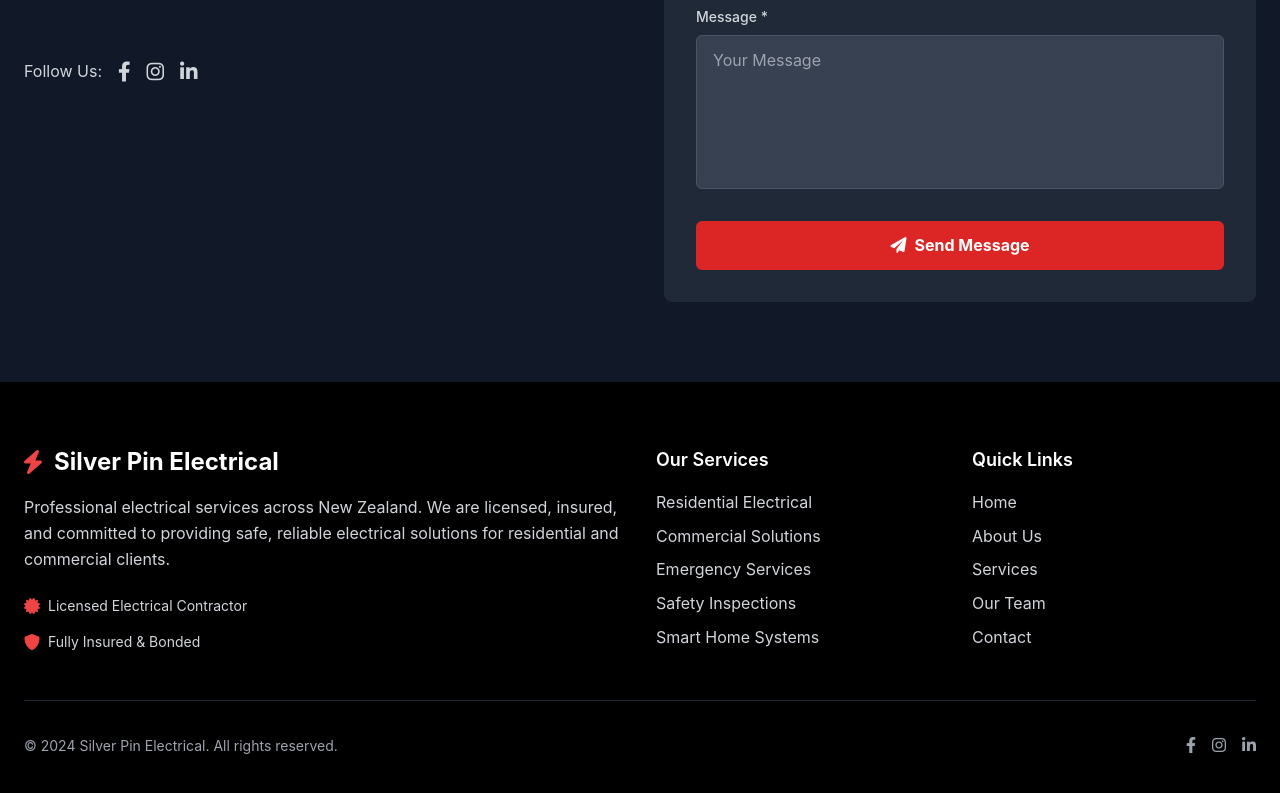
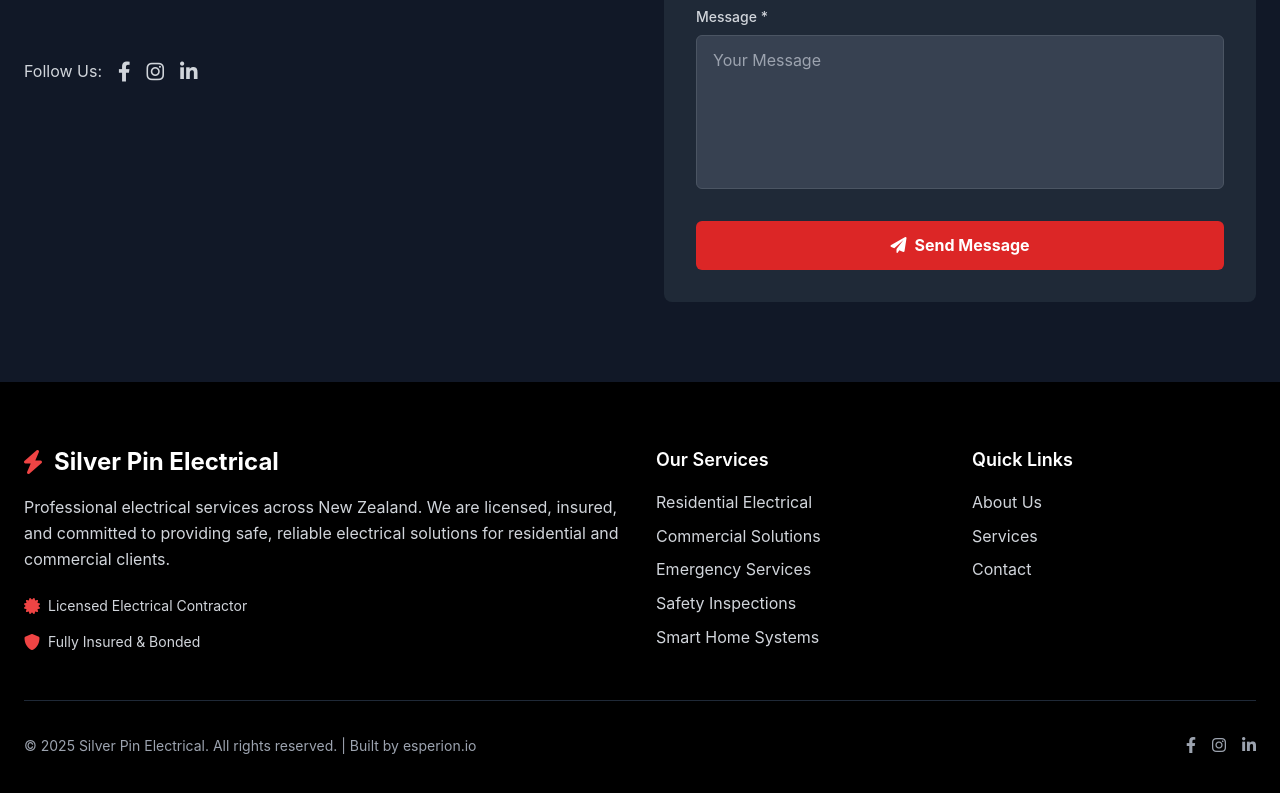
Before and after one commit to esperion-io/silverpin, a React (Vite) app: page / in a window 1280 px wide. Shown: the part 6285-7078 px from the top of the page. Built offline with nearby package versions, Linux system fonts and the light colour scheme; no server answers.

Commit message:
Update Home.tsx

```diff
--- a/src/pages/Home.tsx
+++ b/src/pages/Home.tsx
@@ -889,10 +889,8 @@ const Home: React.FC = () => {
               <div>
                 <h4 className="text-lg font-semibold mb-4">Quick Links</h4>
                 <ul className="space-y-2 text-gray-300">
-                  <li><a href="#home" className="hover:text-red-400 transition-colors">Home</a></li>
                   <li><a href="#about" className="hover:text-red-400 transition-colors">About Us</a></li>
                   <li><a href="#services" className="hover:text-red-400 transition-colors">Services</a></li>
-                  <li><a href="#team" className="hover:text-red-400 transition-colors">Our Team</a></li>
                   <li><a href="#contact" className="hover:text-red-400 transition-colors">Contact</a></li>
                 </ul>
               </div>
@@ -901,7 +899,7 @@ const Home: React.FC = () => {
             <div className="border-t border-gray-800 mt-12 pt-8">
               <div className="flex flex-col md:flex-row justify-between items-center">
                 <p className="text-gray-400 text-sm mb-4 md:mb-0">
-                  © 2024 Silver Pin Electrical. All rights reserved.
+                  © 2025 Silver Pin Electrical. All rights reserved. | Built by <a href="www.esperion.io" className="hover:text-gray-800 transition-colors">esperion.io</a>
                 </p>
                 <div className="flex items-center space-x-4">
                   <a href="#" className="text-gray-400 hover:text-red-400 transition-colors">
```
